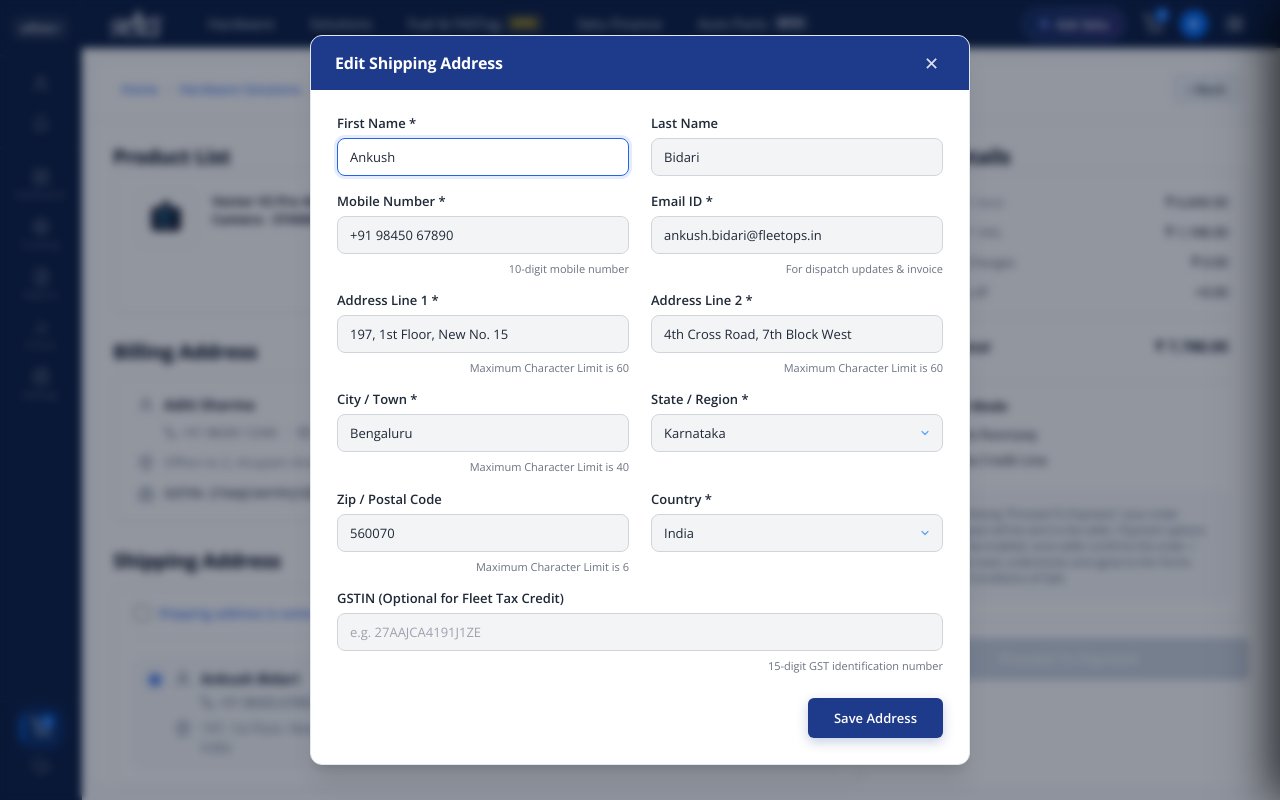
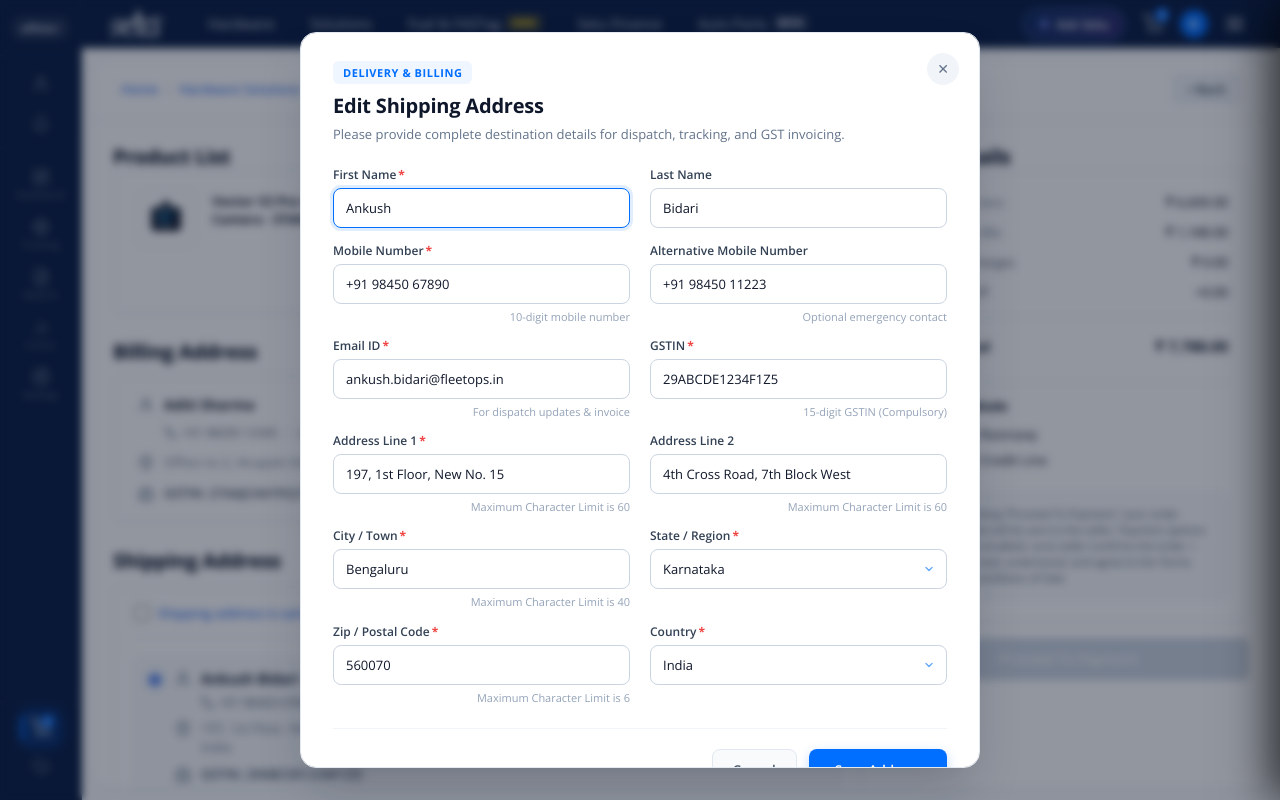
Before and after one commit to kinjal106/setu, a React (Vite) app: page /order in a window 1280 px wide. Both pictures are taken after a click on the button 774 px from the left and 685 px from the top of the page. Built offline with nearby package versions, Linux system fonts and the light colour scheme.

Commit message:
feat(order): align address popup with Setu platform UI, add alternative mobile number and compulsory GSTIN

```diff
--- a/src/pages/Order/Order.css
+++ b/src/pages/Order/Order.css
@@ -825,105 +825,120 @@
   box-sizing: border-box;
 }
 
-/* Structured Address Modal (Matches media_1791815185261_068866c1.png) */
+/* ── Setu Standard Address Modal ── */
 .order-modal__card--address {
-  max-width: 660px;
-  padding: 0;
-  overflow: hidden;
-  border-radius: 12px;
+  max-width: 680px;
+  width: 100%;
+  padding: 28px 32px 30px;
+  position: relative;
+  border-radius: 16px;
+  background: #FFFFFF;
+  border: 1px solid #E2E8F0;
+  box-shadow: 0 25px 50px -12px rgba(15, 23, 42, 0.25);
+  max-height: 92vh;
+  overflow-y: auto;
 }
 
-.order-modal__header {
+.order-modal__close-btn {
+  position: absolute;
+  top: 20px;
+  right: 20px;
+  background: #F1F5F9;
+  border: none;
+  width: 32px;
+  height: 32px;
+  border-radius: 50%;
   display: flex;
   align-items: center;
-  justify-content: space-between;
-  margin-bottom: 20px;
+  justify-content: center;
+  font-size: 14px;
+  color: #64748B;
+  cursor: pointer;
+  transition: all 150ms ease;
+  line-height: 1;
+  z-index: 10;
 }
 
-.order-modal__header--blue {
-  background: #1e3a8a; /* Deep blue header matching screenshot */
-  padding: 16px 24px;
-  margin-bottom: 0;
+.order-modal__close-btn:hover {
+  background: #E2E8F0;
+  color: #0F172A;
+  transform: scale(1.06);
+}
+
+.order-modal__header-standard {
+  margin-bottom: 22px;
+  padding-right: 40px; /* Leave breathing space for floating close button */
+}
+
+.order-modal__badge {
+  font-size: 11px;
+  font-weight: 700;
+  color: #006EFF;
+  background: #EFF6FF;
+  padding: 4px 10px;
+  border-radius: 6px;
+  letter-spacing: 0.05em;
+  display: inline-block;
+  margin-bottom: 8px;
 }
 
 .order-modal__title {
-  font-size: 16px;
+  font-size: 20px;
   font-weight: 700;
   color: #0F172A;
-  margin: 0;
-}
-
-.order-modal__title--white {
-  color: #ffffff;
-  font-size: 16px;
-  font-weight: 700;
+  margin: 0 0 6px;
   letter-spacing: -0.2px;
 }
 
-.order-modal__close-btn {
-  background: none;
-  border: none;
-  font-size: 16px;
+.order-modal__subtitle {
+  font-size: 13px;
   color: #64748B;
-  cursor: pointer;
-}
-
-.order-modal__close-btn--white {
-  color: #ffffff;
-  font-size: 18px;
-  opacity: 0.85;
-  transition: opacity 0.15s ease, transform 0.15s ease;
-  line-height: 1;
-  padding: 2px 6px;
-}
-
-.order-modal__close-btn--white:hover {
-  opacity: 1;
-  transform: scale(1.1);
-}
-
-.order-modal__form {
-  display: flex;
-  flex-direction: column;
-  gap: 16px;
+  margin: 0;
+  line-height: 1.45;
 }
 
 .order-modal__form--grid {
-  padding: 24px 26px 26px;
-  gap: 20px;
+  display: flex;
+  flex-direction: column;
+  gap: 0;
 }
 
 .order-modal-grid {
   display: grid;
   grid-template-columns: 1fr 1fr;
-  gap: 16px 22px;
+  gap: 14px 20px;
 }
 
 .order-form-group {
   display: flex;
   flex-direction: column;
-  gap: 6px;
-}
-
-.order-form-group--full {
-  grid-column: 1 / -1;
+  gap: 5px;
 }
 
 .order-form-group label {
-  font-size: 13px;
+  font-size: 12px;
   font-weight: 600;
-  color: #1F2937;
+  color: #334155;
+  display: flex;
+  align-items: center;
+}
+
+.order-req {
+  color: #EF4444;
+  margin-left: 2px;
+  font-weight: 700;
 }
 
 .order-form-group input,
 .order-form-group textarea,
 .order-select-input {
-  border: 1px solid #D1D5DB;
+  height: 40px;
+  border: 1px solid #CBD5E1;
   border-radius: 8px;
-  padding: 9px 12px;
+  padding: 0 12px;
   font-size: 13px;
-  color: #1F2937;
-  background: #F3F4F6; /* Matches grey input background in screenshot */
+  color: #0F172A;
+  background: #FFFFFF;
   box-sizing: border-box;
   transition: all 0.15s ease;
   width: 100%;
@@ -932,7 +947,7 @@
 
 .order-form-group input::placeholder,
 .order-form-group textarea::placeholder {
-  color: #9CA3AF;
+  color: #94A3B8;
   font-size: 13px;
 }
 
@@ -940,9 +955,9 @@
 .order-form-group textarea:focus,
 .order-select-input:focus {
   background: #FFFFFF;
-  border-color: #2563EB;
+  border-color: #006EFF;
   outline: none;
-  box-shadow: 0 0 0 3px rgba(37, 99, 235, 0.12);
+  box-shadow: 0 0 0 3px rgba(0, 110, 255, 0.12);
 }
 
 .order-select-wrapper {
@@ -971,9 +986,9 @@
 
 .order-form-help {
   font-size: 11px;
-  color: #6B7280;
+  color: #94A3B8;
   text-align: right;
-  margin-top: 2px;
+  margin-top: 1px;
   line-height: 1.2;
 }
 
@@ -981,33 +996,59 @@
   display: flex;
   align-items: center;
   justify-content: flex-end;
-  padding-top: 6px;
+  gap: 12px;
+  margin-top: 24px;
+  padding-top: 20px;
+  border-top: 1px solid #F1F5F9;
+}
+
+.order-modal-cancel-btn {
+  height: 42px;
+  padding: 0 20px;
+  border-radius: 8px;
+  border: 1px solid #E2E8F0;
+  background: #F8FAFC;
+  color: #475569;
+  font-size: 13.5px;
+  font-weight: 600;
+  cursor: pointer;
+  transition: all 150ms ease;
+  font-family: inherit;
+}
+
+.order-modal-cancel-btn:hover {
+  background: #F1F5F9;
+  color: #0F172A;
+  border-color: #CBD5E1;
 }
 
 .order-modal-save-btn {
-  border-radius: 6px;
-  padding: 11px 26px;
-  font-size: 13px;
+  height: 42px;
+  padding: 0 26px;
+  border-radius: 8px;
+  font-size: 13.5px;
   font-weight: 600;
   border: none;
   cursor: pointer;
-  transition: all 0.2s ease;
+  transition: all 150ms ease;
+  font-family: inherit;
 }
 
 .order-modal-save-btn--disabled {
-  background: #CBD5E1;
-  color: #FFFFFF;
+  background: #E2E8F0;
+  color: #94A3B8;
   cursor: not-allowed;
 }
 
 .order-modal-save-btn--active {
-  background: #1e3a8a;
+  background: #006EFF;
   color: #FFFFFF;
-  box-shadow: 0 4px 12px rgba(30, 58, 138, 0.25);
+  box-shadow: 0 4px 12px rgba(0, 110, 255, 0.25);
 }
 
 .order-modal-save-btn--active:hover {
-  background: #1D4ED8;
+  background: #0056cc;
+  box-shadow: 0 6px 16px rgba(0, 110, 255, 0.35);
   transform: translateY(-1px);
 }
 
--- a/src/pages/Order/Order.jsx
+++ b/src/pages/Order/Order.jsx
@@ -31,6 +31,7 @@ const DEFAULT_ADDR_FORM = {
   firstName: '',
   lastName: '',
   phone: '',
+  altPhone: '',
   email: '',
   addressLine1: '',
   addressLine2: '',
@@ -83,6 +84,7 @@ export default function Order() {
     lastName: 'Sharma',
     name: 'Aditi Sharma',
     phone: '+91 98200 12345',
+    altPhone: '+91 98200 67890',
     email: 'aditi.sharma@trexsify.com',
     addressLine1: 'Office no 2, Anupam Annapolis',
     addressLine2: '3rd floor, Goregoan East',
@@ -94,7 +96,7 @@ export default function Order() {
     gstin: '27AAJCA4191J1ZE'
   });
 
-  // Saved Shipping addresses list (matching media_1791193485645.png & media_1791815185261_068866c1.png)
+  // Saved Shipping addresses list (matching Setu platform standard)
   const [savedShippingAddresses, setSavedShippingAddresses] = useState([
     {
       id: 'ship-1',
@@ -102,6 +104,7 @@ export default function Order() {
       lastName: 'Bidari',
       name: 'Ankush Bidari',
       phone: '+91 98450 67890',
+      altPhone: '+91 98450 11223',
       email: 'ankush.bidari@fleetops.in',
       addressLine1: '197, 1st Floor, New No. 15',
       addressLine2: '4th Cross Road, 7th Block West',
@@ -110,7 +113,7 @@ export default function Order() {
       zipCode: '560070',
       country: 'India',
       address: '197, 1st Floor, New No. 15, 4th Cross Road, 7th Block West, Bengaluru, Karnataka 560070, India',
-      gstin: 'Unregistered'
+      gstin: '29ABCDE1234F1Z5'
     }
   ]);
   const [selectedShippingId, setSelectedShippingId] = useState('ship-1');
@@ -221,6 +224,7 @@ export default function Order() {
       firstName: fName,
       lastName: lName,
       phone: addr.phone || '',
+      altPhone: addr.altPhone || '',
       email: addr.email || '',
       addressLine1: addr.addressLine1 || addr.address || '',
       addressLine2: addr.addressLine2 || '',
@@ -248,6 +252,7 @@ export default function Order() {
       firstName: fName,
       lastName: lName,
       phone: billingAddress.phone || '',
+      altPhone: billingAddress.altPhone || '',
       email: billingAddress.email || '',
       addressLine1: billingAddress.addressLine1 || billingAddress.address || '',
       addressLine2: billingAddress.addressLine2 || '',
@@ -265,10 +270,12 @@ export default function Order() {
     });
   };
 
-  // Form validity check for the address modal
+  // Form validity check for the address modal (GSTIN is compulsory)
   const isAddrFormValid = Boolean(
     addrFormData.firstName.trim() &&
     addrFormData.phone.trim() &&
+    addrFormData.email.trim() &&
+    addrFormData.gstin.trim() &&
     addrFormData.addressLine1.trim() &&
     addrFormData.city.trim() &&
     addrFormData.state &&
@@ -281,6 +288,7 @@ export default function Order() {
     const firstName = addrFormData.firstName.trim();
     const lastName = addrFormData.lastName.trim();
     const phone = addrFormData.phone.trim();
+    const altPhone = addrFormData.altPhone.trim();
     const email = addrFormData.email.trim();
     const addressLine1 = addrFormData.addressLine1.trim();
     const addressLine2 = addrFormData.addressLine2.trim();
@@ -288,9 +296,9 @@ export default function Order() {
     const state = addrFormData.state.trim();
     const zipCode = addrFormData.zipCode.trim();
     const country = addrFormData.country.trim() || 'India';
-    const gstin = addrFormData.gstin.trim() || 'Unregistered';
+    const gstin = addrFormData.gstin.trim();
 
-    if (!firstName || !phone || !addressLine1 || !city || !state || !zipCode) return;
+    if (!firstName || !phone || !email || !gstin || !addressLine1 || !city || !state || !zipCode) return;
 
     const fullName = [firstName, lastName].filter(Boolean).join(' ');
     const addressParts = [
@@ -307,6 +315,7 @@ export default function Order() {
       lastName,
       name: fullName,
       phone,
+      altPhone,
       email,
       addressLine1,
       addressLine2,
@@ -551,7 +560,7 @@ export default function Order() {
                       <span className="order-addr-name">{billingAddress.name}</span>
                     </div>
 
-                    {(billingAddress.phone || billingAddress.email) && (
+                    {(billingAddress.phone || billingAddress.altPhone || billingAddress.email) && (
                       <div className="order-addr-contact-row">
                         {billingAddress.phone && (
                           <span className="order-addr-contact-item">
@@ -561,7 +570,16 @@ export default function Order() {
                             <span>{billingAddress.phone}</span>
                           </span>
                         )}
-                        {billingAddress.phone && billingAddress.email && <span className="order-addr-contact-dot">•</span>}
+                        {billingAddress.altPhone && (
+                          <>
+                            {billingAddress.phone && <span className="order-addr-contact-dot">•</span>}
+                            <span className="order-addr-contact-item">
+                              <span style={{ fontSize: '11px', color: '#94A3B8', fontWeight: 600 }}>Alt:</span>
+                              <span>{billingAddress.altPhone}</span>
+                            </span>
+                          </>
+                        )}
+                        {(billingAddress.phone || billingAddress.altPhone) && billingAddress.email && <span className="order-addr-contact-dot">•</span>}
                         {billingAddress.email && (
                           <span className="order-addr-contact-item">
                             <svg width="13" height="13" viewBox="0 0 24 24" fill="none" stroke="#64748B" strokeWidth="2" strokeLinecap="round" strokeLinejoin="round">
@@ -637,7 +655,7 @@ export default function Order() {
                           <span className="order-same-addr-pill">Using Billing Address</span>
                         </div>
 
-                        {(billingAddress.phone || billingAddress.email) && (
+                        {(billingAddress.phone || billingAddress.altPhone || billingAddress.email) && (
                           <div className="order-addr-contact-row">
                             {billingAddress.phone && (
                               <span className="order-addr-contact-item">
@@ -647,7 +665,16 @@ export default function Order() {
                                 <span>{billingAddress.phone}</span>
                               </span>
                             )}
-                            {billingAddress.phone && billingAddress.email && <span className="order-addr-contact-dot">•</span>}
+                            {billingAddress.altPhone && (
+                              <>
+                                {billingAddress.phone && <span className="order-addr-contact-dot">•</span>}
+                                <span className="order-addr-contact-item">
+                                  <span style={{ fontSize: '11px', color: '#94A3B8', fontWeight: 600 }}>Alt:</span>
+                                  <span>{billingAddress.altPhone}</span>
+                                </span>
+                              </>
+                            )}
+                            {(billingAddress.phone || billingAddress.altPhone) && billingAddress.email && <span className="order-addr-contact-dot">•</span>}
                             {billingAddress.email && (
                               <span className="order-addr-contact-item">
                                 <svg width="13" height="13" viewBox="0 0 24 24" fill="none" stroke="#64748B" strokeWidth="2" strokeLinecap="round" strokeLinejoin="round">
@@ -716,7 +743,7 @@ export default function Order() {
                                   <span className="order-addr-name">{addr.name}</span>
                                 </div>
 
-                                {(addr.phone || addr.email) && (
+                                {(addr.phone || addr.altPhone || addr.email) && (
                                   <div className="order-addr-contact-row">
                                     {addr.phone && (
                                       <span className="order-addr-contact-item">
@@ -726,7 +753,16 @@ export default function Order() {
                                         <span>{addr.phone}</span>
                                       </span>
                                     )}
-                                    {addr.phone && addr.email && <span className="order-addr-contact-dot">•</span>}
+                                    {addr.altPhone && (
+                                      <>
+                                        {addr.phone && <span className="order-addr-contact-dot">•</span>}
+                                        <span className="order-addr-contact-item">
+                                          <span style={{ fontSize: '11px', color: '#94A3B8', fontWeight: 600 }}>Alt:</span>
+                                          <span>{addr.altPhone}</span>
+                                        </span>
+                                      </>
+                                    )}
+                                    {(addr.phone || addr.altPhone) && addr.email && <span className="order-addr-contact-dot">•</span>}
                                     {addr.email && (
                                       <span className="order-addr-contact-item">
                                         <svg width="13" height="13" viewBox="0 0 24 24" fill="none" stroke="#64748B" strokeWidth="2" strokeLinecap="round" strokeLinejoin="round">
@@ -910,23 +946,30 @@ export default function Order() {
           onClick={() => setAddressModalConfig(prev => ({ ...prev, isOpen: false }))}
         >
           <div className="order-modal__card order-modal__card--address" onClick={(e) => e.stopPropagation()}>
-            {/* Deep Blue Header Bar matching media_1791815185261_068866c1.png */}
-            <div className="order-modal__header order-modal__header--blue">
-              <h3 className="order-modal__title order-modal__title--white">
+            {/* Standard Setu Floating Circular Close Button */}
+            <button
+              type="button"
+              className="order-modal__close-btn"
+              onClick={() => setAddressModalConfig(prev => ({ ...prev, isOpen: false }))}
+              title="Close"
+              aria-label="Close"
+            >
+              ✕
+            </button>
+
+            {/* Setu Standard Modal Header */}
+            <div className="order-modal__header-standard">
+              <span className="order-modal__badge">DELIVERY & BILLING</span>
+              <h3 className="order-modal__title">
                 {addressModalConfig.target === 'billing'
                   ? 'Edit Billing Address'
                   : addressModalConfig.mode === 'edit'
                     ? 'Edit Shipping Address'
                     : 'Add Shipping Address'}
               </h3>
-              <button
-                type="button"
-                className="order-modal__close-btn order-modal__close-btn--white"
-                onClick={() => setAddressModalConfig(prev => ({ ...prev, isOpen: false }))}
-                title="Close"
-              >
-                ✕
-              </button>
+              <p className="order-modal__subtitle">
+                Please provide complete destination details for dispatch, tracking, and GST invoicing.
+              </p>
             </div>
 
             <form onSubmit={handleSaveAddressModal} className="order-modal__form order-modal__form--grid">
@@ -934,7 +977,7 @@ export default function Order() {
 
                 {/* Row 1: First Name & Last Name */}
                 <div className="order-form-group">
-                  <label htmlFor="addrFirstName">First Name *</label>
+                  <label htmlFor="addrFirstName">First Name <span className="order-req">*</span></label>
                   <input
                     id="addrFirstName"
                     type="text"
@@ -959,15 +1002,15 @@ export default function Order() {
                   />
                 </div>
 
-                {/* Row 2: Mobile Number & Email ID (User Requested) */}
+                {/* Row 2: Mobile Number & Alternative Mobile Number */}
                 <div className="order-form-group">
-                  <label htmlFor="addrPhone">Mobile Number *</label>
+                  <label htmlFor="addrPhone">Mobile Number <span className="order-req">*</span></label>
                   <input
                     id="addrPhone"
                     type="tel"
                     required
                     maxLength={15}
-                    placeholder="Mobile Number"
+                    placeholder="Primary Mobile Number"
                     value={addrFormData.phone}
                     onChange={(e) => setAddrFormData({ ...addrFormData, phone: e.target.value })}
                   />
@@ -975,7 +1018,21 @@ export default function Order() {
                 </div>
 
                 <div className="order-form-group">
-                  <label htmlFor="addrEmail">Email ID *</label>
+                  <label htmlFor="addrAltPhone">Alternative Mobile Number</label>
+                  <input
+                    id="addrAltPhone"
+                    type="tel"
+                    maxLength={15}
+                    placeholder="Alternative Mobile Number"
+                    value={addrFormData.altPhone}
+                    onChange={(e) => setAddrFormData({ ...addrFormData, altPhone: e.target.value })}
+                  />
+                  <span className="order-form-help">Optional emergency contact</span>
+                </div>
+
+                {/* Row 3: Email ID & GSTIN (Compulsory) */}
+                <div className="order-form-group">
+                  <label htmlFor="addrEmail">Email ID <span className="order-req">*</span></label>
                   <input
                     id="addrEmail"
                     type="email"
@@ -988,9 +1045,23 @@ export default function Order() {
                   <span className="order-form-help">For dispatch updates & invoice</span>
                 </div>
 
-                {/* Row 3: Address Line 1 & Address Line 2 */}
                 <div className="order-form-group">
-                  <label htmlFor="addrLine1">Address Line 1 *</label>
+                  <label htmlFor="addrGstin">GSTIN <span className="order-req">*</span></label>
+                  <input
+                    id="addrGstin"
+                    type="text"
+                    required
+                    maxLength={15}
+                    placeholder="e.g. 29ABCDE1234F1Z5"
+                    value={addrFormData.gstin}
+                    onChange={(e) => setAddrFormData({ ...addrFormData, gstin: e.target.value.toUpperCase() })}
+                  />
+                  <span className="order-form-help">15-digit GSTIN (Compulsory)</span>
+                </div>
+
+                {/* Row 4: Address Line 1 & Address Line 2 */}
+                <div className="order-form-group">
+                  <label htmlFor="addrLine1">Address Line 1 <span className="order-req">*</span></label>
                   <input
                     id="addrLine1"
                     type="text"
@@ -1004,7 +1075,7 @@ export default function Order() {
                 </div>
 
                 <div className="order-form-group">
-                  <label htmlFor="addrLine2">Address Line 2 *</label>
+                  <label htmlFor="addrLine2">Address Line 2</label>
                   <input
                     id="addrLine2"
                     type="text"
@@ -1016,9 +1087,9 @@ export default function Order() {
                   <span className="order-form-help">Maximum Character Limit is 60</span>
                 </div>
 
-                {/* Row 4: City / Town & State / Region */}
+                {/* Row 5: City / Town & State / Region */}
                 <div className="order-form-group">
-                  <label htmlFor="addrCity">City / Town *</label>
+                  <label htmlFor="addrCity">City / Town <span className="order-req">*</span></label>
                   <input
                     id="addrCity"
                     type="text"
@@ -1032,7 +1103,7 @@ export default function Order() {
                 </div>
 
                 <div className="order-form-group">
-                  <label htmlFor="addrState">State / Region *</label>
+                  <label htmlFor="addrState">State / Region <span className="order-req">*</span></label>
                   <div className="order-select-wrapper">
                     <select
                       id="addrState"
@@ -1054,9 +1125,9 @@ export default function Order() {
                   </div>
                 </div>
 
-                {/* Row 5: Zip / Postal Code & Country */}
+                {/* Row 6: Zip / Postal Code & Country */}
                 <div className="order-form-group">
-                  <label htmlFor="addrZip">Zip / Postal Code</label>
+                  <label htmlFor="addrZip">Zip / Postal Code <span className="order-req">*</span></label>
                   <input
                     id="addrZip"
                     type="text"
@@ -1070,7 +1141,7 @@ export default function Order() {
                 </div>
 
                 <div className="order-form-group">
-                  <label htmlFor="addrCountry">Country *</label>
+                  <label htmlFor="addrCountry">Country <span className="order-req">*</span></label>
                   <div className="order-select-wrapper">
                     <select
                       id="addrCountry"
@@ -1092,24 +1163,17 @@ export default function Order() {
                   </div>
                 </div>
 
-                {/* Row 6: GSTIN spanning full width */}
-                <div className="order-form-group order-form-group--full">
-                  <label htmlFor="addrGstin">GSTIN (Optional for Fleet Tax Credit)</label>
-                  <input
-                    id="addrGstin"
-                    type="text"
-                    maxLength={15}
-                    placeholder="e.g. 27AAJCA4191J1ZE"
-                    value={addrFormData.gstin}
-                    onChange={(e) => setAddrFormData({ ...addrFormData, gstin: e.target.value.toUpperCase() })}
-                  />
-                  <span className="order-form-help">15-digit GST identification number</span>
-                </div>
-
               </div>
 
-              {/* Footer action: Save Address matching media_1791815185261_068866c1.png */}
+              {/* Setu Standard Modal Footer Bar */}
               <div className="order-modal__footer-bar">
+                <button
+                  type="button"
+                  className="order-modal-cancel-btn"
+                  onClick={() => setAddressModalConfig(prev => ({ ...prev, isOpen: false }))}
+                >
+                  Cancel
+                </button>
                 <button
                   type="submit"
                   className={`order-modal-save-btn ${isAddrFormValid ? 'order-modal-save-btn--active' : 'order-modal-save-btn--disabled'}`}
```
